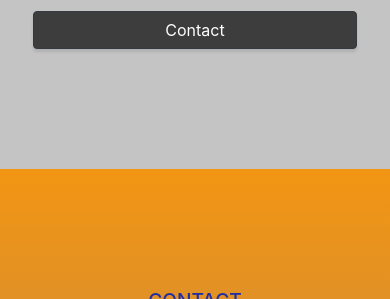
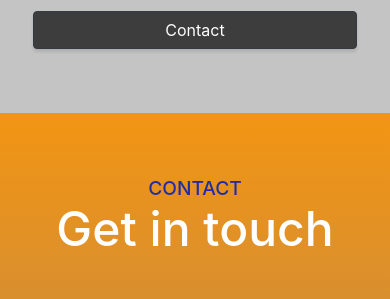
Before and after one commit to asooge/asooge.github.io, a website with bundled scripts: page index.html in a window 390 px wide. Shown: the part 5570-5869 px from the top of the page. Built offline with nearby package versions, Linux system fonts and the light colour scheme; files whose address does not match are found by name.

Commit message:
Created media-mobile class
media query at max-width 768px to decrease top and bottom padding

```diff
--- a/css/stylish-portfolio.css
+++ b/css/stylish-portfolio.css
@@ -372,3 +372,17 @@ a:hover, a:focus, a:active {
 .text-secondary {
   color: #ecb807 !important;
 }
+
+.new-class-mobile {
+  padding-top: 3rem;
+}
+
+.media-mobile {
+    padding-top: 1rem;
+  }
+
+@media only screen and (max-width: 768px) {
+  .media-mobile {
+      padding-top: 1rem;
+    }
+}
--- a/index.html
+++ b/index.html
@@ -71,7 +71,7 @@
   </header>
 
   <!-- About -->
-  <section style="padding: 2rem 0; background-color: #d1d1d1" class="content-section bg-light" id="about">
+  <section style="background-color: #d1d1d1" class="media-mobile content-section bg-light" id="about">
     <div class="container text-center">
       <div class="row">
         <div class="col-lg-10 mx-auto">
@@ -195,7 +195,7 @@
   </section>
 
   <!-- Portfolio -->
-  <section class="content-section" id="portfolio" style='padding-top: 4rem; background-color: #c4c4c4'>
+  <section class="media-mobile content-section" id="portfolio" style='background-color: #c4c4c4'>
     <div class="container">
       <div class="content-section-heading text-center">
         <h3 style="color: #212ea3; font-size: 1.4rem" class="mb-0">Portfolio</h3>
@@ -290,8 +290,8 @@
   </section>
 
   <!-- Contact -->
-  <section class="content-section text-white text-center" id="contact" style="background: linear-gradient(#f29513, #506dc7);">
-    <div class="container">
+  <section class="media-mobile content-section text-white text-center" id="contact" style="background: linear-gradient(#f29513, #506dc7);">
+    <div class="media-mobile container">
       <div class="content-section-heading">
         <h3 style="color: #212ea3; font-size: 1.2rem" class="mb-0">Contact</h3>
         <h2 class="mb-5">Get in touch</h2>
@@ -348,7 +348,7 @@
   </section>
 
   <!-- Callout -->
-  <section style="padding: 10rem 0" class="callout">
+  <section class="callout media-mobile">
     <div class="container text-center">
       <h2 class="mx-auto mb-5" style='max-width: 45rem; color: #404040'>Thank you. For taking the time to view my portfolio.</h2>
       <a class="btn btn-primary btn-xl" href="/img/resume.pdf" target="_blank">View Resume</a>
```
Also changed, not shown: css/stylish-portfolio.min.css.
